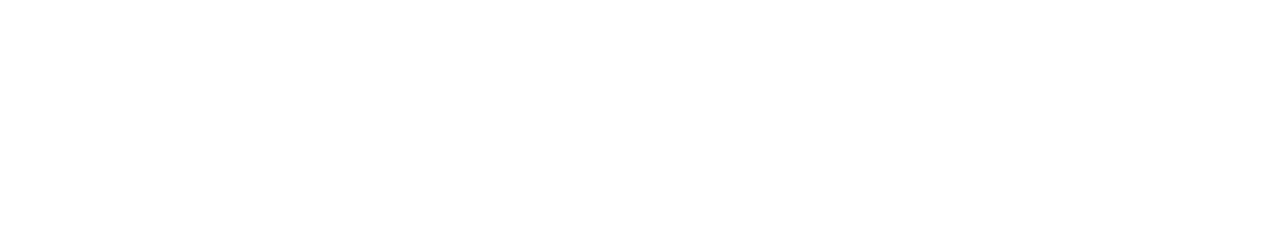
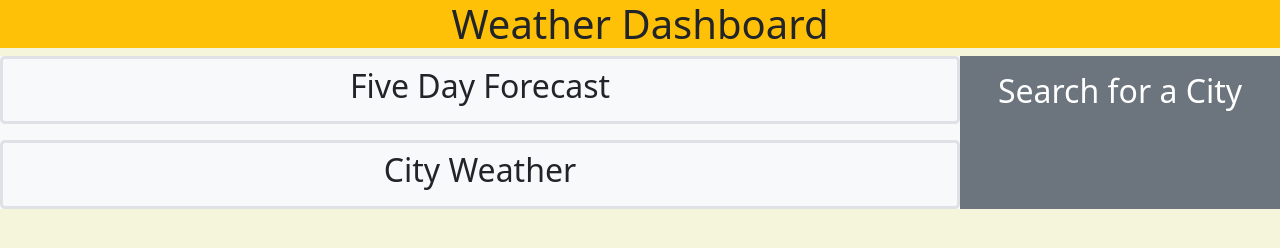
Before and after one commit to PentaZoned/weather-dashboard, a plain HTML site: page index.html in a window 1280 px wide. Drawn offline with nearby package versions, Linux system fonts and the light colour scheme.

Commit message:
added background color, 3 sections to indicate content and their general styling via bootstrap

```diff
--- a/assets/CS/style.css
+++ b/assets/CS/style.css
@@ -0,0 +1,3 @@
+body {
+    background-color: #F5F5DC;
+}
--- a/index.html
+++ b/index.html
@@ -1,16 +1,43 @@
 <!DOCTYPE html>
 <html lang="en">
+
 <head>
     <meta charset="UTF-8">
     <meta http-equiv="X-UA-Compatible" content="IE=edge">
     <meta name="viewport" content="width=device-width, initial-scale=1.0">
     <title>Weather Dashboard</title>
     <link rel="stylesheet" href="assets/CS/reset.css">
+    <link href="https://cdn.jsdelivr.net/npm/bootstrap@5.1.3/dist/css/bootstrap.min.css" rel="stylesheet"
+        integrity="sha384-1BmE4kWBq78iYhFldvKuhfTAU6auU8tT94WrHftjDbrCEXSU1oBoqyl2QvZ6jIW3" crossorigin="anonymous">
     <link rel="stylesheet" href="assets/CS/style.css">
 </head>
+
 <body>
+    <header>
+        <h1 class="text-center bg-warning">Weather Dashboard</h1>
+    </header>
+    <main role="main">
+        <div class="d-flex flex-nowrap bg-light">
+
+            <section class="order-1 w-75 d-flex flex-column">
+                <section class="order-1 border border-3 rounded-3 p-2 mb-3">
+                        <h2 class="text-center">Five Day Forecast</h2>
+                </section>
+
+                <section class="order-2 border border-3 rounded-3 p-2">
+                    <h2 class="text-center">City Weather</h2>
+                </section>
+            </section>
+
+            <section class="order-2 p-3 w-25 bg-secondary">
+                <h2 class="text-center text-white">Search for a City</h2>
+            </section>
+        </div>
+    </main>
 
 
+    <script src="https://ajax.googleapis.com/ajax/libs/jquery/3.5.1/jquery.min.js"></script>
     <script src="assets/JS/script.js"></script>
 </body>
+
 </html>
```
